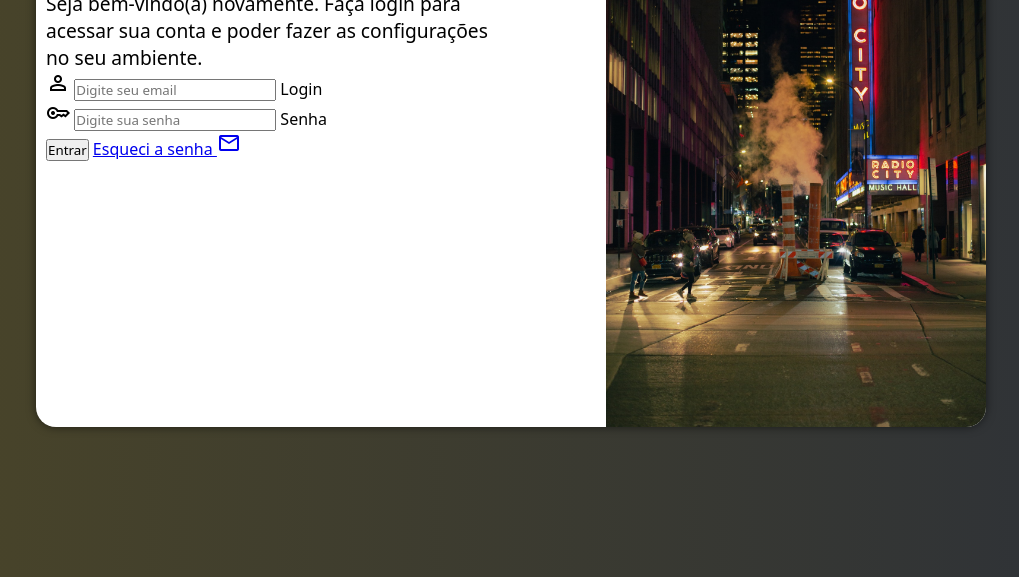
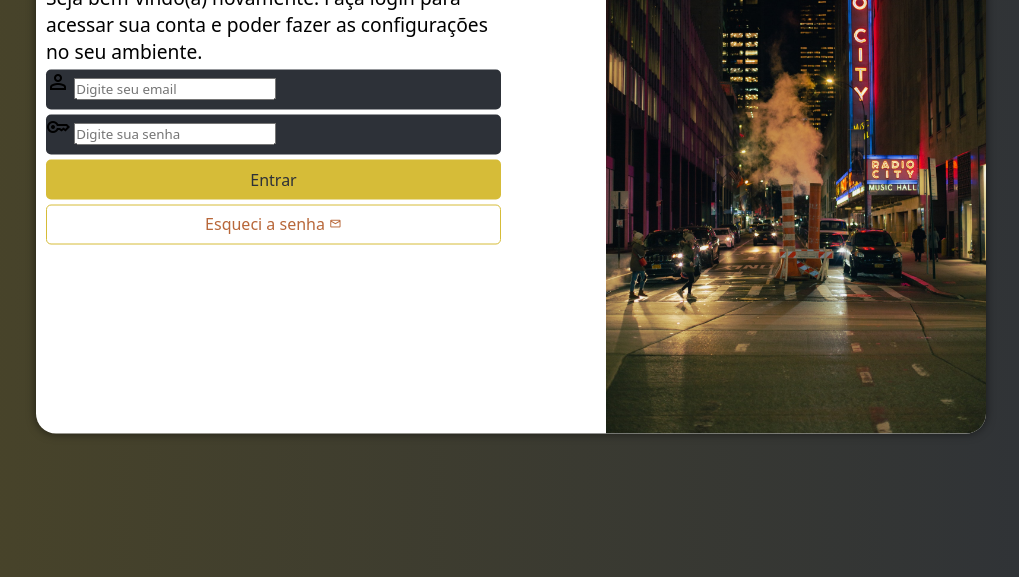
Before and after one commit to arielsantos06/projeto-login, a plain HTML site: page index.html in a window 1280 px wide. Shown: the part 223-800 px from the top of the page, without its empty margins (129-1148 px from the left). Drawn offline with nearby package versions, Linux system fonts and the light colour scheme.

Commit message:
formatação do formulário

```diff
--- a/estilos/style.css
+++ b/estilos/style.css
@@ -34,7 +34,7 @@
 
     background-color: white;
     width: 250px;
-    height: 500px;
+    height: 513px;
     border-radius: 20px;
     box-shadow: 0px 0px 10px rgba(0, 0, 0, 0.555);
 
@@ -63,3 +63,57 @@
  div#formulario > p{
    font-size: 0.8em;
  }
+
+ form > div.campo{
+   background-color: #2D3138;
+   display: block;
+   width: 100%;
+   height: 40px;
+   border-radius: 5px;
+   margin: 5px 0px;
+ }
+
+ div.campo > label{
+   display: none;
+ }
+
+ form > input[type=submit]{
+   display: block;
+   font-size: 1em;
+   width: 100%;
+   height: 40px;
+   background-color:#D6BC38;
+   color: #2d3138;
+   border: none;
+   border-radius: 5px;
+   cursor: pointer;
+ }
+
+ form > input[type=submit]:hover{
+   background-color:#2d3138;
+   color:#D6BC38;
+   }
+
+ form > a.botao{
+   display: block;
+   text-align: center;
+   font-size: 1em;
+   width: 100%;
+   height: 40px;
+   padding-top: 7px;
+   margin-top: 5px;
+   background-color: white;
+   color:#b86739;
+   border: 1px solid #D6BC38;
+   border-radius: 5px;
+   text-decoration: none;
+ }
+
+ form > a.botao:hover{
+   background-color:#2d3138;
+   color:#D6BC38;
+ }
+
+ form > a.botao > i{
+   font-size: 0.8em;
+ }
--- a/index.html
+++ b/index.html
@@ -31,8 +31,7 @@
                         <label for="isenha">Senha</label>
                     </div>
                     <input type="submit" value="Entrar">
-                    <a href="esqueci.html">Esqueci a senha
-                        <i class="material-symbols-outlined">mail</i>
+                    <a href="esqueci.html" class="botao">Esqueci a senha <i class="material-symbols-outlined">mail</i>
                     </a>
                 </form>
             </div>
```
